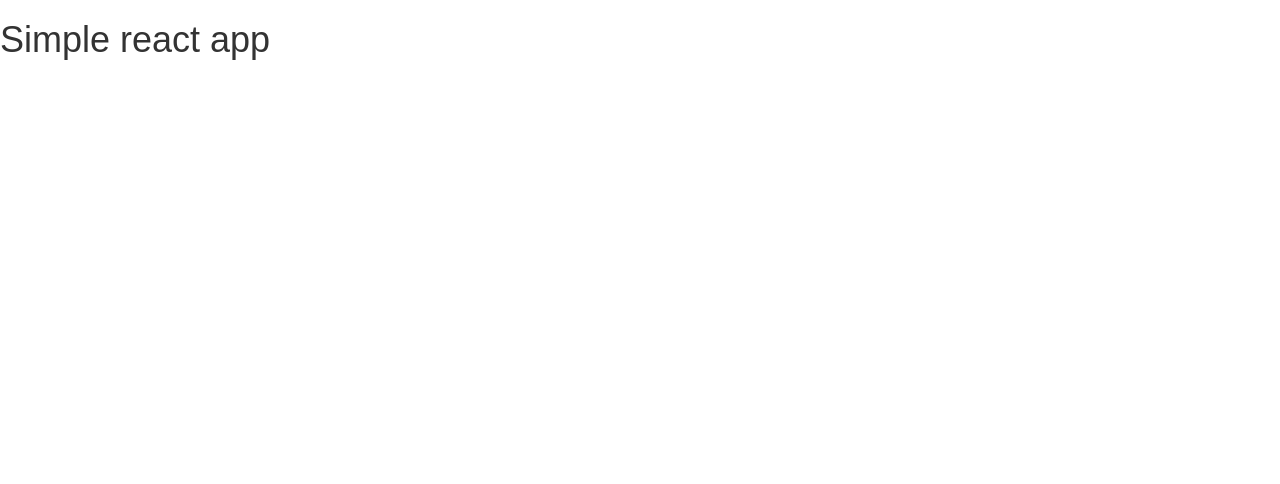
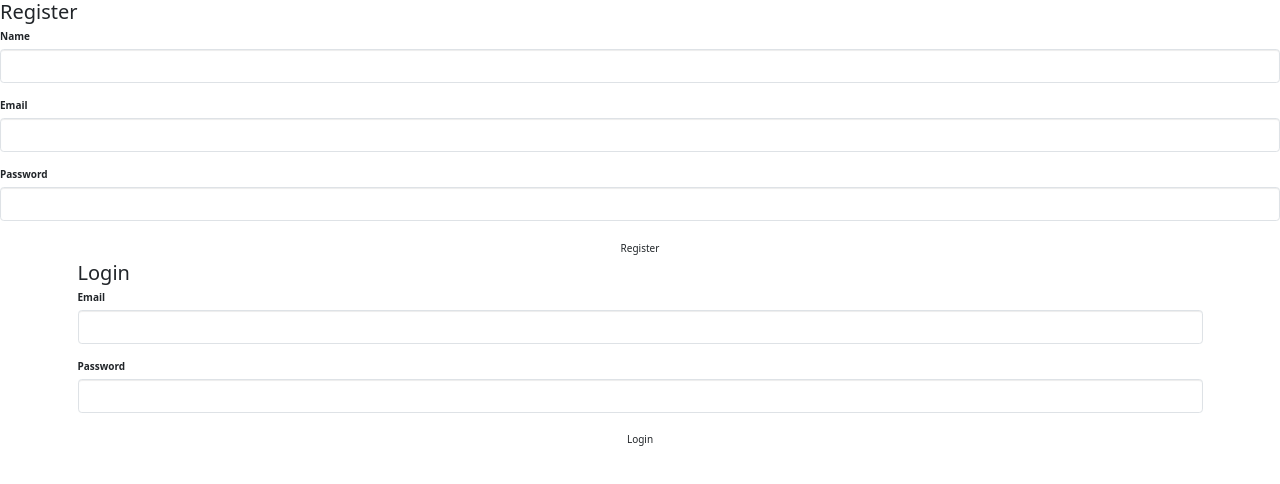
Before and after one commit to visweshvishu/simple-reactjs-app, a React (Create React App) app: page /login in a window 1280 px wide. Shown: the top 484 px of the page. Built offline with nearby package versions, Linux system fonts and the light colour scheme.

Commit message:
latest code

```diff
--- a/package.json
+++ b/package.json
@@ -5,12 +5,12 @@
   "homepage": "https://aditya-sridhar.github.io/simple-reactjs-app",
   "dependencies": {
     "axios": "^0.18.0",
+    "bootstrap": "^5.3.3",
     "react": "^16.4.1",
     "react-bootstrap": "^0.32.1",
     "react-dom": "^16.4.1",
-    "react-router-dom": "^4.3.1",
+    "react-router-dom": "^6.28.0",
     "react-scripts": "1.1.4"
-
   },
   "scripts": {
     "start": "react-scripts start",
--- a/src/App.js
+++ b/src/App.js
@@ -1,18 +1,34 @@
-import React, { Component } from 'react';
-import logo from './logo.svg';
+import React, { useEffect, useState } from 'react';
+import { BrowserRouter as Router, Routes, Route } from 'react-router-dom';
+import 'bootstrap/dist/css/bootstrap.min.css';
 import './App.css';
-
-class App extends Component {
-  render() {
-    console.log("Host URdfL"+process.env.PUBLIC_URL);
-console.log("hello it is viswesh installed" );
-    return (
-<div>
-<h1>Simple react app</h1>
-
-    </div>
-    );
-  }
+import Login from './Login';
+import Register from './Register';
+import Home from './Home';
+import Navbar from './Navbar';
+function App() {
+  const [currentUser, setCurrentUser] = useState(null);
+  useEffect(() => {
+    const user = JSON.parse(localStorage.getItem('loggedInUser'));
+    if (user) {
+      setCurrentUser(user);
+    }
+  }, []);
+  const handleLogout = () => {
+    localStorage.removeItem('loggedInUser');
+    setCurrentUser(null);
+  };
+  return (
+    <Router>
+      <Navbar currentUser={currentUser} onLogout={handleLogout} />
+      <div className="container">
+        <Routes>
+          <Route path="/" element={<Home />} />
+          <Route path="/login" element={<Login setCurrentUser={setCurrentUser} />} />
+          <Route path="/register" element={<Register />} />
+        </Routes>
+      </div>
+    </Router>
+  );
 }
-
 export default App;
--- /dev/null
+++ b/src/Home.js
@@ -0,0 +1,11 @@
+import React from 'react';
+function Home() {
+  return (
+    <div>
+      <h2>Welcome to the Home Page</h2>
+      <img className="hero-image" src="https://tse4.mm.bing.net/th/id/OIP.v076vTmmqA6MjVPHTNycaAAAAA?rs=1&pid=ImgDetMain" alt="Hero" />
+      <p>This is a simple homepage. Enjoy!</p>
+    </div>
+  );
+}
+export default Home;
--- /dev/null
+++ b/src/Login.js
@@ -0,0 +1,50 @@
+import React, { useState } from 'react';
+import { useNavigate } from 'react-router-dom';
+function Login({ setCurrentUser }) {
+  const [email, setEmail] = useState('');
+  const [password, setPassword] = useState('');
+  const navigate = useNavigate();
+  const handleLogin = (e) => {
+    e.preventDefault();
+    const users = JSON.parse(localStorage.getItem('usersData')) || [];
+    const user = users.find((u) => u.email === email && u.password === password);
+    if (user) {
+      localStorage.setItem('loggedInUser', JSON.stringify(user));
+      setCurrentUser(user);
+      navigate('/'); // navigate to the home page after successful login
+    } else {
+      alert('Invalid credentials');
+    }
+  };
+  return (
+    <div>
+      <h2>Login</h2>
+      <form onSubmit={handleLogin}>
+        <div className="form-group">
+          <label htmlFor="login-email">Email</label>
+          <input
+            type="email"
+            className="form-control"
+            id="login-email"
+            value={email}
+            onChange={(e) => setEmail(e.target.value)}
+            required
+          />
+        </div>
+        <div className="form-group">
+          <label htmlFor="login-password">Password</label>
+          <input
+            type="password"
+            className="form-control"
+            id="login-password"
+            value={password}
+            onChange={(e) => setPassword(e.target.value)}
+            required
+          />
+        </div>
+        <button type="submit" className="btn btn-custom w-100">Login</button>
+      </form>
+    </div>
+  );
+}
+export default Login;
--- /dev/null
+++ b/src/Navbar.js
@@ -0,0 +1,64 @@
+import React, { useState } from 'react';
+import { useNavigate } from 'react-router-dom';
+import 'bootstrap/dist/css/bootstrap.min.css';
+function Register() {
+  const [name, setName] = useState('');
+  const [email, setEmail] = useState('');
+  const [password, setPassword] = useState('');
+  const navigate=useNavigate();
+
+  const handleRegister = (e) => {
+    e.preventDefault();
+    const users = JSON.parse(localStorage.getItem('usersData')) || [];
+    if (users.find((user) => user.email === email)) {
+      alert('User already exists');
+      return;
+    }
+    users.push({ name, email, password });
+    localStorage.setItem('usersData', JSON.stringify(users));
+    alert('Registration successful! You can now log in.');
+    navigate('/login');
+  };
+  return (
+    <div>
+      <h2>Register</h2>
+      <form onSubmit={handleRegister}>
+        <div className="form-group">
+          <label htmlFor="register-name">Name</label>
+          <input
+            type="text"
+            className="form-control"
+            id="register-name"
+            value={name}
+            onChange={(e) => setName(e.target.value)}
+            required
+          />
+        </div>
+        <div className="form-group">
+          <label htmlFor="register-email">Email</label>
+          <input
+            type="email"
+            className="form-control"
+            id="register-email"
+            value={email}
+            onChange={(e) => setEmail(e.target.value)}
+            required
+          />
+        </div>
+        <div className="form-group">
+          <label htmlFor="register-password">Password</label>
+          <input
+            type="password"
+            className="form-control"
+            id="register-password"
+            value={password}
+            onChange={(e) => setPassword(e.target.value)}
+            required
+          />
+        </div>
+        <button type="submit" className="btn btn-custom w-100">Register</button>
+      </form>
+    </div>
+  );
+}
+export default Register;
--- /dev/null
+++ b/src/Register.js
@@ -0,0 +1,64 @@
+import React, { useState } from 'react';
+import { useNavigate } from 'react-router-dom';
+import 'bootstrap/dist/css/bootstrap.min.css';
+function Register() {
+  const [name, setName] = useState('');
+  const [email, setEmail] = useState('');
+  const [password, setPassword] = useState('');
+  const navigate=useNavigate();
+
+  const handleRegister = (e) => {
+    e.preventDefault();
+    const users = JSON.parse(localStorage.getItem('usersData')) || [];
+    if (users.find((user) => user.email === email)) {
+      alert('User already exists');
+      return;
+    }
+    users.push({ name, email, password });
+    localStorage.setItem('usersData', JSON.stringify(users));
+    alert('Registration successful! You can now log in.');
+    navigate('/login');
+  };
+  return (
+    <div>
+      <h2>Register</h2>
+      <form onSubmit={handleRegister}>
+        <div className="form-group">
+          <label htmlFor="register-name">Name</label>
+          <input
+            type="text"
+            className="form-control"
+            id="register-name"
+            value={name}
+            onChange={(e) => setName(e.target.value)}
+            required
+          />
+        </div>
+        <div className="form-group">
+          <label htmlFor="register-email">Email</label>
+          <input
+            type="email"
+            className="form-control"
+            id="register-email"
+            value={email}
+            onChange={(e) => setEmail(e.target.value)}
+            required
+          />
+        </div>
+        <div className="form-group">
+          <label htmlFor="register-password">Password</label>
+          <input
+            type="password"
+            className="form-control"
+            id="register-password"
+            value={password}
+            onChange={(e) => setPassword(e.target.value)}
+            required
+          />
+        </div>
+        <button type="submit" className="btn btn-custom w-100">Register</button>
+      </form>
+    </div>
+  );
+}
+export default Register;
```
Also changed, not shown: 1 other file (tests, documents, lock files or other folders).
